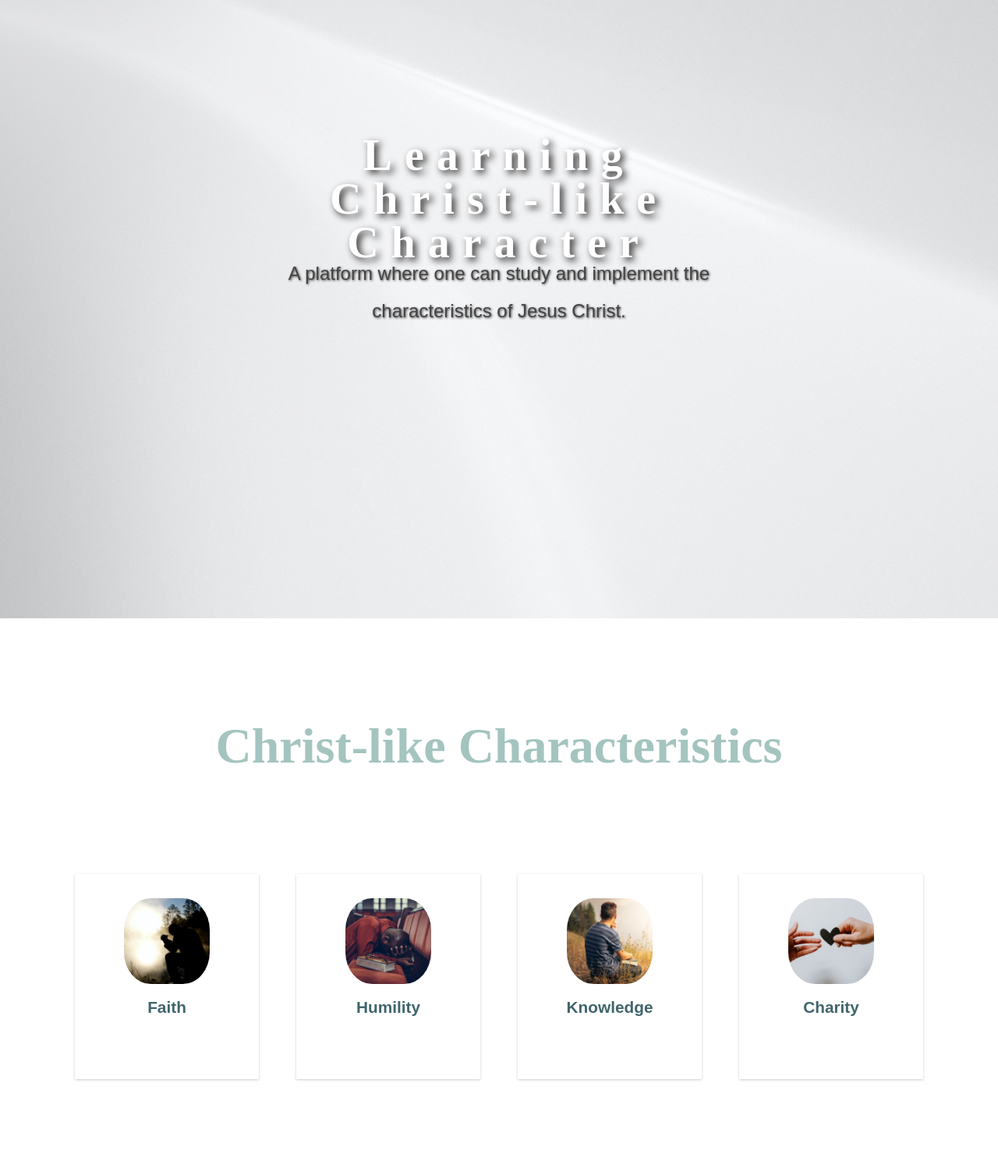
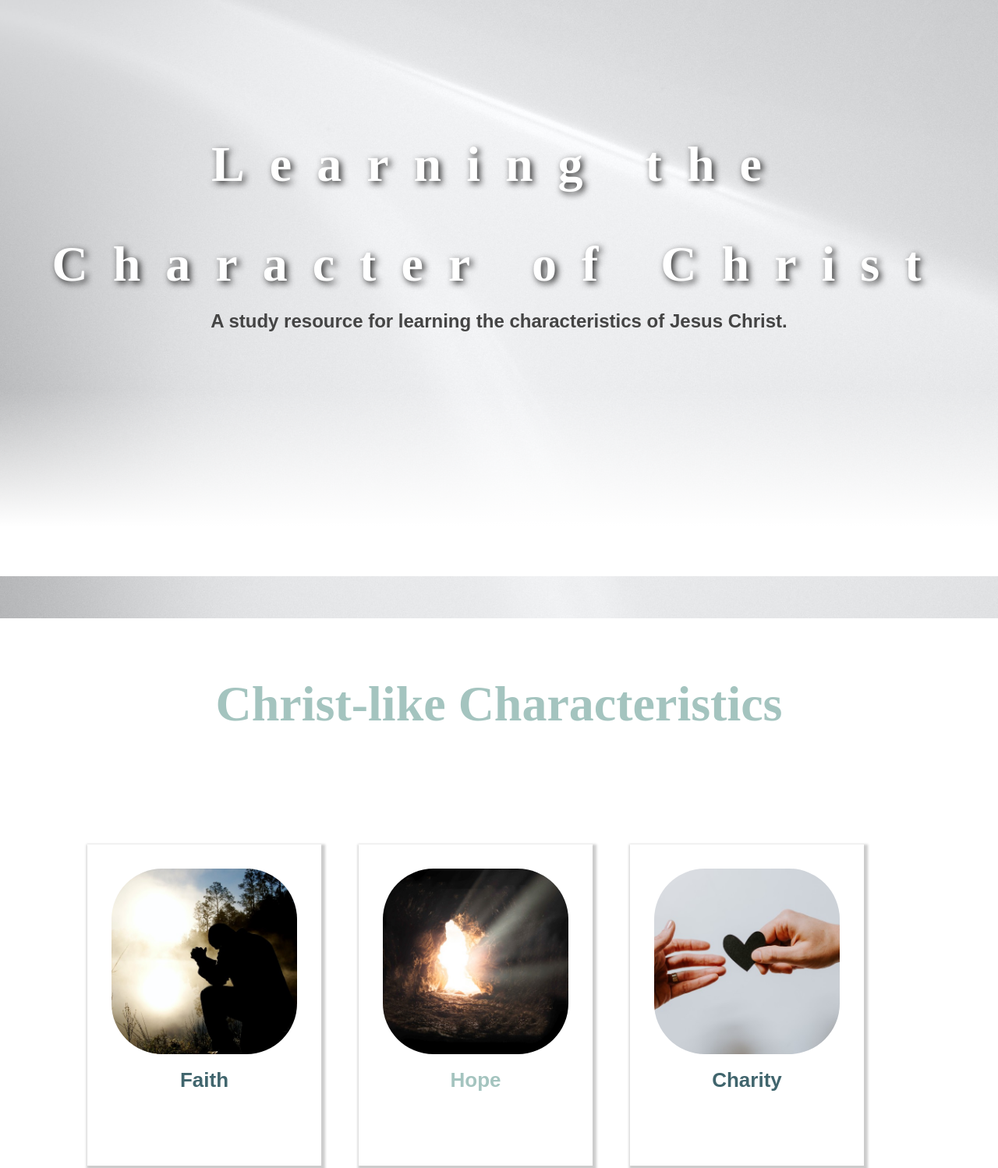
Before and after one commit to is-120-winter-2023/overlays-and-cards-Adammross1, a website: page index.html in a window 1280 px wide. Shown: the part 145-1643 px from the top of the page at 78% size. Drawn offline with Linux system fonts and the light colour scheme.

Commit message:
Try to fix heroimg gradient

```diff
--- a/index.html
+++ b/index.html
@@ -60,8 +60,8 @@
       <img src="images/herowhite800.jpg" alt="minimalistic white background picture">
     </picture>
     <div class="heading_background">
-      <h1>Learning Christ-like Character</h1>
-      <p>A platform where one can study and implement the characteristics of Jesus Christ.</p>
+      <h1>Learning the Character of Christ</h1>
+      <p>A study resource for learning the characteristics of Jesus Christ.</p>
     </div>
   </div>
 
@@ -75,10 +75,22 @@
           <p>Faith</p>
         </a>
 
-        <a href="https://www.churchofjesuschrist.org/study/general-conference/2018/04/meek-and-lowly-of-heart?lang=eng"
+        <a href="" class="card">
+          <img src="images/hope_card.jpg" width="500" height="500" loading="lazy" alt="Man praying">
+          <p>Hope</p>
+        </a>
+
+        <a href="https://www.churchofjesuschrist.org/study/general-conference/2017/04/kindness-charity-and-love?lang=eng"
           class="card">
-          <img src="images/humility_card.jpg" width="500" height="500" loading="lazy" alt="Man praying">
-          <p>Humility</p>
+          <img src="images/charityAndLove_card.jpg" width="500" height="500" loading="lazy"
+            alt="Handing a heart-shape to someone">
+          <p>Charity</p>
+        </a>
+      </section>
+      <section class="cards">
+        <a href="" class="card">
+          <img src="images/virtue_card.jpg" width="500" height="500" loading="lazy" alt="Man praying">
+          <p>Virtue</p>
         </a>
 
         <a href="https://www.churchofjesuschrist.org/study/general-conference/2019/04/24held?lang=eng" class="card">
@@ -86,11 +98,27 @@
           <p>Knowledge</p>
         </a>
 
-        <a href="https://www.churchofjesuschrist.org/study/general-conference/2017/04/kindness-charity-and-love?lang=eng"
+        <a href="" class="card">
+          <img src="images/patience_card.jpg" width="500" height="500" loading="lazy" alt="Man pondering">
+          <p>Patience</p>
+        </a>
+      </section>
+
+      <section class="cards">
+        <a href="https://www.churchofjesuschrist.org/study/general-conference/2018/04/meek-and-lowly-of-heart?lang=eng"
           class="card">
-          <img src="images/charityAndLove_card.jpg" width="500" height="500" loading="lazy"
-            alt="Handing a heart-shape to someone">
-          <p>Charity</p>
+          <img src="images/humility_card.jpg" width="500" height="500" loading="lazy" alt="Man praying">
+          <p>Humility</p>
+        </a>
+
+        <a href="" class="card">
+          <img src="images/diligence_card.jpg" width="500" height="500" loading="lazy" alt="Man pondering">
+          <p>Diligence</p>
+        </a>
+
+        <a href="" class="card">
+          <img src="images/obedience_card.jpg" width="500" height="500" loading="lazy" alt="Man pondering">
+          <p>Obedience</p>
         </a>
       </section>
     </article>
--- a/styles/main.css
+++ b/styles/main.css
@@ -145,7 +145,7 @@ figure {
 h1 {
   font-family: "Bitter", serif;
   color: white;
-  text-shadow: 4px 4px 10px #222;
+  text-shadow: 3px 3px 8px #222;
   font-size: 5rem;
   letter-spacing: 1rem;
   text-align: center;
@@ -216,52 +216,79 @@ a[href]:hover {
   text-decoration: none;
 }
 
+.hero {
+  height: 100vh;
+  position: relative;
+}
+
 .hero h1 {
   text-align: center;
   position: absolute;
-  top: 50%;
-  left: 50%;
-  margin: 0px;
-  transform: translate(-50%, -50%);
-  font-size: clamp(3.5rem, 3.5vw, 10rem);
-  line-height: 1em;
+  inset: 0;
+  display: flex;
+  align-items: center;
+  justify-content: center;
+  font-size: clamp(3.5rem, 5vw, 10rem);
+  letter-spacing: 2.5vw;
+  padding-left: 3vw;
+  padding-right: 3vw;
+  line-height: 2em;
+  padding-bottom: 10%;
 }
 
 .hero p {
   text-align: center;
   position: absolute;
-  top: 65%;
-  left: 50%;
-  transform: translate(-50%, -50%);
+  inset: 0;
+  padding-top: 17%;
+  display: flex;
+  align-items: center;
+  justify-content: center;
   font-size: clamp(1.5rem, 1vw, 5rem);
+  line-height: 2em;
+  font-weight: bold;
+  color: #444;
+  /* text-shadow: 1px 1px 3px rgb(104, 89, 8); */
+  /* background-image: linear-gradient(
+    to right #462523 0,
+    #cb9b51 22%,
+    #f6e27a 45%,
+    #f6f2c0 50%,
+    #f6e27a 55%,
+    #cb9b51 78%,
+    #462523 100%
+  );
 
-  line-height: 2em;
-  color: #444;
-  text-shadow: 1px 1px 3px #444;
+  -webkit-background-clip: text; */
 }
 
-.hero img {
-  opacity: 80%;
+.hero::before {
+  content: "";
+  display: block;
+  position: absolute;
+  inset: 0;
+  background-image: linear-gradient(to top, #fff 8%, transparent 30%);
 }
 
 .card {
   max-width: 300px;
   padding: 15px;
-  box-shadow: 0 1px 3px 0 rgba(0, 0, 0, 0.2);
+  box-shadow: 2px 3px 3px 3px rgba(0, 0, 0, 0.2);
   background-color: #fff;
   transition: transform 300ms ease;
 }
 
 .card img {
-  border-radius: 40%;
-  padding: 1rem 3rem;
+  border-radius: 30%;
+  padding: 1rem 1rem;
   transition: box-shadow 300ms;
 }
 
 .cards {
   display: flex;
   gap: 3rem;
-  font-size: 1.3rem;
+  padding: 1rem;
+  font-size: 1.3em;
   font-weight: bold;
   text-align: center;
   margin: 1rem 0;
@@ -270,4 +297,5 @@ a[href]:hover {
 .card:hover {
   transform: translateY(-5px);
   box-shadow: 0 3px 5px 0 rgba(0, 0, 0, 0.2);
+  color: var(--light-blue);
 }
```
Also changed, not shown: images/diligence_card.jpg (added), images/hope_card.jpg (added), images/obedience_card.jpg (added), images/patience.jpg, images/patience_card.jpg (added), images/virtue.jpg, images/virtue_card.jpg (added), 2 other files.
